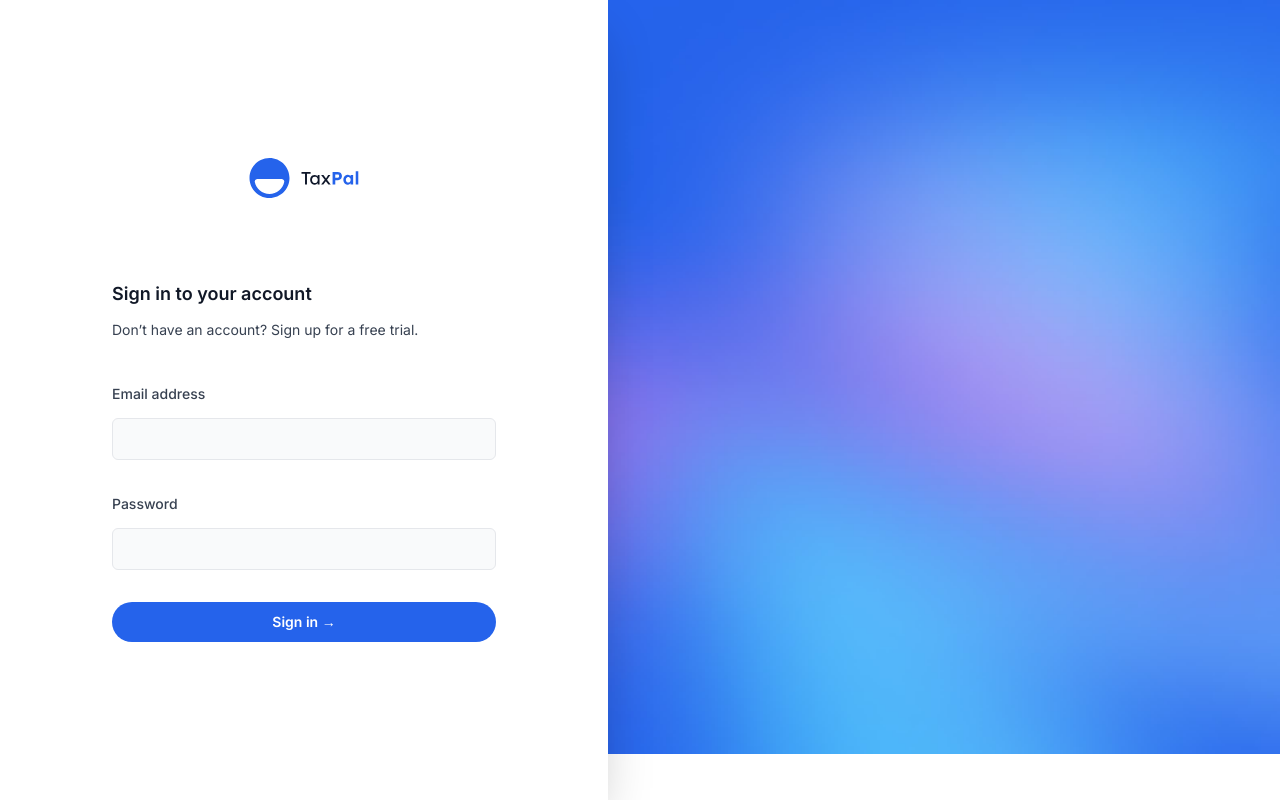
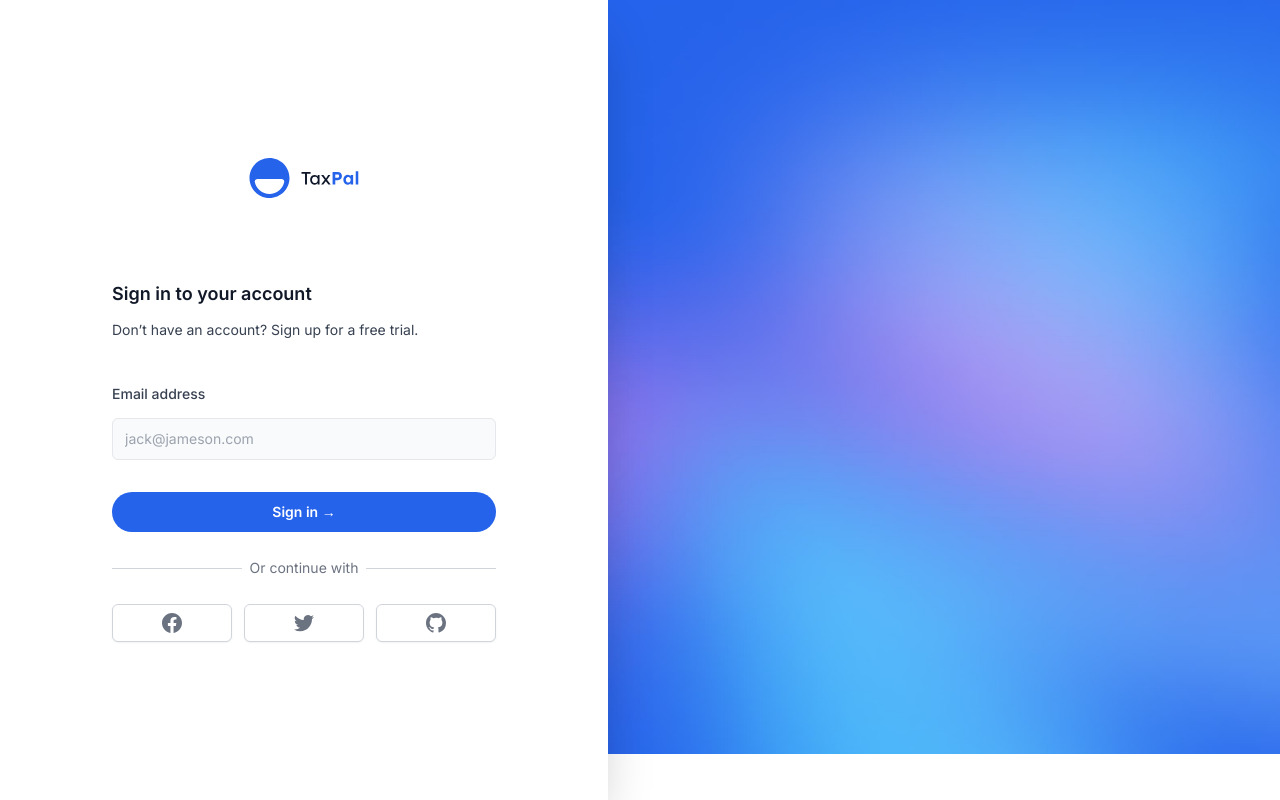
Before and after one commit to heyjochen/loomer2023, a Next.js app: page /login in a window 1280 px wide. Built offline with nearby package versions, Linux system fonts and the light colour scheme.

Commit message:
define login functions on login page

```diff
--- a/src/pages/login.jsx
+++ b/src/pages/login.jsx
@@ -1,3 +1,4 @@
+import { useState } from 'react'
 import Head from 'next/head'
 import Link from 'next/link'
 
@@ -5,8 +6,54 @@ import { AuthLayout } from '@/components/AuthLayout'
 import { Button } from '@/components/Button'
 import { TextField } from '@/components/Fields'
 import { Logo } from '@/components/Logo'
+import * as Yup from 'yup'
+import { toast } from 'react-hot-toast'
+import { Formik, Form, Field } from 'formik'
+import { signIn } from 'next-auth/react'
 
-export default function Login() {
+const SignInSchema = Yup.object().shape({
+  email: Yup.string()
+    .trim()
+    .email('Invalid email')
+    .required('This field is required'),
+})
+
+export default function Login({ show = false, onClose = () => null }) {
+  const [disabled, setDisabled] = useState(false)
+  const [showConfirm, setConfirm] = useState(false)
+  const [showSignIn, setShowSignIn] = useState(false)
+
+  const signInWithEmail = async ({ email }) => {
+    let toastId
+    try {
+      toastId = toast.loading('Loading...')
+      // Perform sign in
+      const { error } = await signIn('email', {
+        redirect: false,
+        callbackUrl: window.location.href,
+        email,
+      })
+      // Something went wrong
+      if (error) {
+        throw new Error(error)
+      }
+      toast.dismiss(toastId)
+    } catch (err) {
+      toast.error('Unable to sign in', { id: toastId })
+    } finally {
+      setDisabled(false)
+    }
+  }
+
+  const signInWithGoogle = () => {
+    toast.loading('Redirecting...')
+    setDisabled(true)
+    // Perform sign in
+    signIn('google', {
+      callbackUrl: window.location.href,
+    })
+  }
+
   return (
     <>
       <Head>
@@ -33,7 +80,7 @@ export default function Login() {
             </p>
           </div>
         </div>
-        <form action="#" className="mt-10 grid grid-cols-1 gap-y-8">
+        {/* <form action="#" className="mt-10 grid grid-cols-1 gap-y-8">
           <TextField
             label="Email address"
             id="email"
@@ -42,14 +89,7 @@ export default function Login() {
             autoComplete="email"
             required
           />
-          <TextField
-            label="Password"
-            id="password"
-            name="password"
-            type="password"
-            autoComplete="current-password"
-            required
-          />
+
           <div>
             <Button
               type="submit"
@@ -62,7 +102,123 @@ export default function Login() {
               </span>
             </Button>
           </div>
-        </form>
+        </form> */}
+
+        <Formik
+          initialValues={{ email: '' }}
+          validationSchema={SignInSchema}
+          validateOnBlur={false}
+          onSubmit={signInWithEmail}
+        >
+          {({ isSubmitting, isValid, values, resetForm }) => (
+            <Form className="mt-10 grid grid-cols-1">
+              <label
+                htmlFor="email"
+                className="mb-3 block text-sm font-medium text-gray-700"
+              >
+                Email address
+              </label>
+              <Field
+                label="Email address"
+                id="email"
+                name="email"
+                type="email"
+                autoComplete="email"
+                required
+                placeholder="jack@jameson.com"
+                disabled={disabled}
+                spellCheck={false}
+                className="mb-8 block w-full appearance-none rounded-md border border-gray-200 bg-gray-50 px-3 py-2 text-gray-900 placeholder-gray-400 focus:border-blue-500 focus:bg-white focus:outline-none focus:ring-blue-500 sm:text-sm"
+              />
+              <Button
+                type="submit"
+                variant="solid"
+                color="blue"
+                className="w-full"
+                disabled={disabled || !isValid}
+              >
+                <span>
+                  Sign in <span aria-hidden="true">&rarr;</span>
+                </span>
+              </Button>
+            </Form>
+          )}
+        </Formik>
+
+        <div className="mt-6">
+          <div className="relative">
+            <div className="absolute inset-0 flex items-center">
+              <div className="w-full border-t border-gray-300" />
+            </div>
+            <div className="relative flex justify-center text-sm">
+              <span className="bg-white px-2 text-gray-500">
+                Or continue with
+              </span>
+            </div>
+          </div>
+
+          <div className="mt-6 grid grid-cols-3 gap-3">
+            <div>
+              <button
+                disabled={disabled}
+                onClick={() => signInWithGoogle()}
+                className="inline-flex w-full justify-center rounded-md border border-gray-300 bg-white py-2 px-4 text-sm font-medium text-gray-500 shadow-sm hover:bg-gray-50"
+              >
+                <span className="sr-only">Sign in with Google</span>
+                <svg
+                  className="h-5 w-5"
+                  aria-hidden="true"
+                  fill="currentColor"
+                  viewBox="0 0 20 20"
+                >
+                  <path
+                    fillRule="evenodd"
+                    d="M20 10c0-5.523-4.477-10-10-10S0 4.477 0 10c0 4.991 3.657 9.128 8.438 9.878v-6.987h-2.54V10h2.54V7.797c0-2.506 1.492-3.89 3.777-3.89 1.094 0 2.238.195 2.238.195v2.46h-1.26c-1.243 0-1.63.771-1.63 1.562V10h2.773l-.443 2.89h-2.33v6.988C16.343 19.128 20 14.991 20 10z"
+                    clipRule="evenodd"
+                  />
+                </svg>
+              </button>
+            </div>
+
+            <div>
+              <a
+                href="#"
+                className="inline-flex w-full justify-center rounded-md border border-gray-300 bg-white py-2 px-4 text-sm font-medium text-gray-500 shadow-sm hover:bg-gray-50"
+              >
+                <span className="sr-only">Sign in with Twitter</span>
+                <svg
+                  className="h-5 w-5"
+                  aria-hidden="true"
+                  fill="currentColor"
+                  viewBox="0 0 20 20"
+                >
+                  <path d="M6.29 18.251c7.547 0 11.675-6.253 11.675-11.675 0-.178 0-.355-.012-.53A8.348 8.348 0 0020 3.92a8.19 8.19 0 01-2.357.646 4.118 4.118 0 001.804-2.27 8.224 8.224 0 01-2.605.996 4.107 4.107 0 00-6.993 3.743 11.65 11.65 0 01-8.457-4.287 4.106 4.106 0 001.27 5.477A4.073 4.073 0 01.8 7.713v.052a4.105 4.105 0 003.292 4.022 4.095 4.095 0 01-1.853.07 4.108 4.108 0 003.834 2.85A8.233 8.233 0 010 16.407a11.616 11.616 0 006.29 1.84" />
+                </svg>
+              </a>
+            </div>
+
+            <div>
+              <a
+                href="#"
+                className="inline-flex w-full justify-center rounded-md border border-gray-300 bg-white py-2 px-4 text-sm font-medium text-gray-500 shadow-sm hover:bg-gray-50"
+              >
+                <span className="sr-only">Sign in with GitHub</span>
+                <svg
+                  className="h-5 w-5"
+                  aria-hidden="true"
+                  fill="currentColor"
+                  viewBox="0 0 20 20"
+                >
+                  <path
+                    fillRule="evenodd"
+                    d="M10 0C4.477 0 0 4.484 0 10.017c0 4.425 2.865 8.18 6.839 9.504.5.092.682-.217.682-.483 0-.237-.008-.868-.013-1.703-2.782.605-3.369-1.343-3.369-1.343-.454-1.158-1.11-1.466-1.11-1.466-.908-.62.069-.608.069-.608 1.003.07 1.531 1.032 1.531 1.032.892 1.53 2.341 1.088 2.91.832.092-.647.35-1.088.636-1.338-2.22-.253-4.555-1.113-4.555-4.951 0-1.093.39-1.988 1.029-2.688-.103-.253-.446-1.272.098-2.65 0 0 .84-.27 2.75 1.026A9.564 9.564 0 0110 4.844c.85.004 1.705.115 2.504.337 1.909-1.296 2.747-1.027 2.747-1.027.546 1.379.203 2.398.1 2.651.64.7 1.028 1.595 1.028 2.688 0 3.848-2.339 4.695-4.566 4.942.359.31.678.921.678 1.856 0 1.338-.012 2.419-.012 2.747 0 .268.18.58.688.482A10.019 10.019 0 0020 10.017C20 4.484 15.522 0 10 0z"
+                    clipRule="evenodd"
+                  />
+                </svg>
+              </a>
+            </div>
+          </div>
+        </div>
       </AuthLayout>
     </>
   )
```
